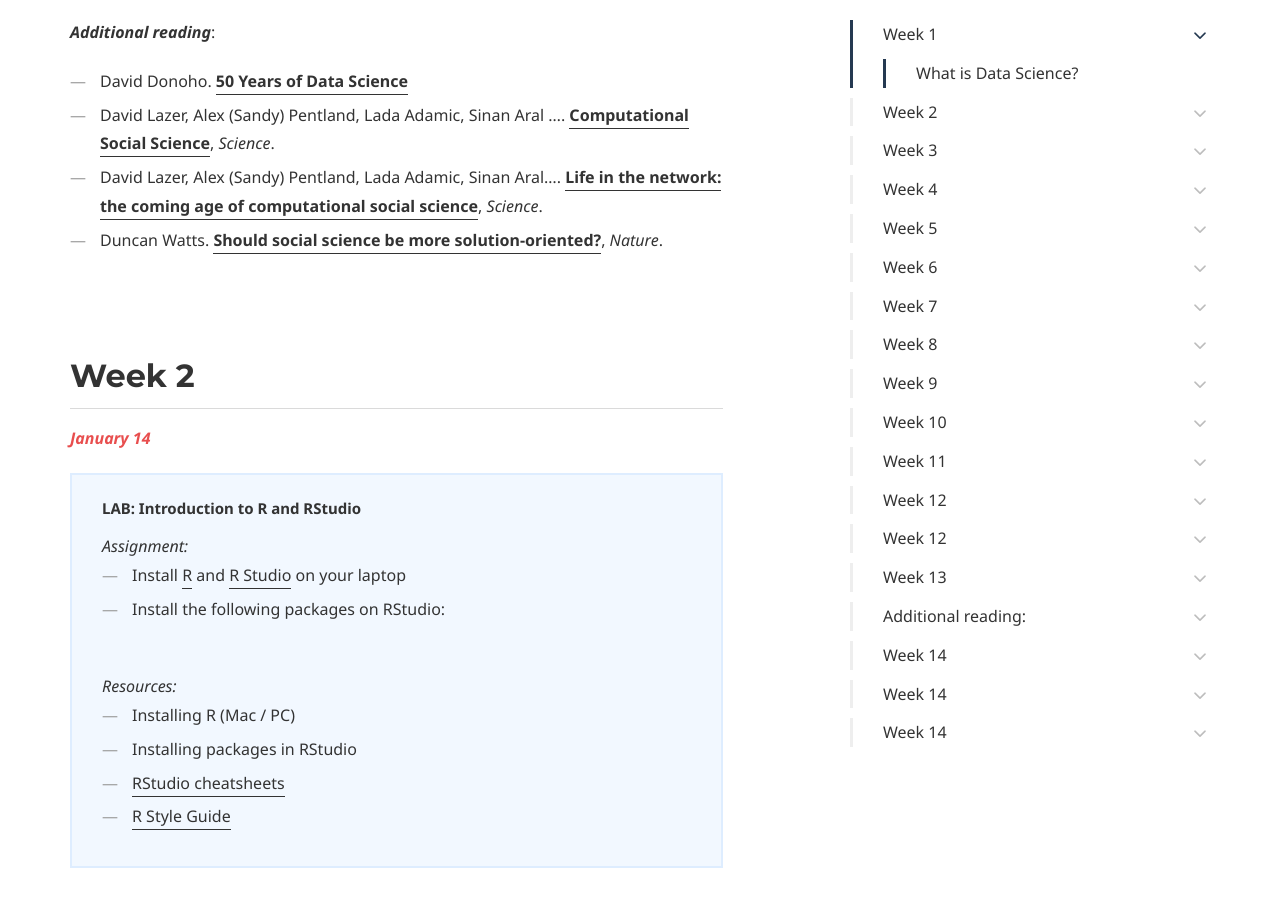
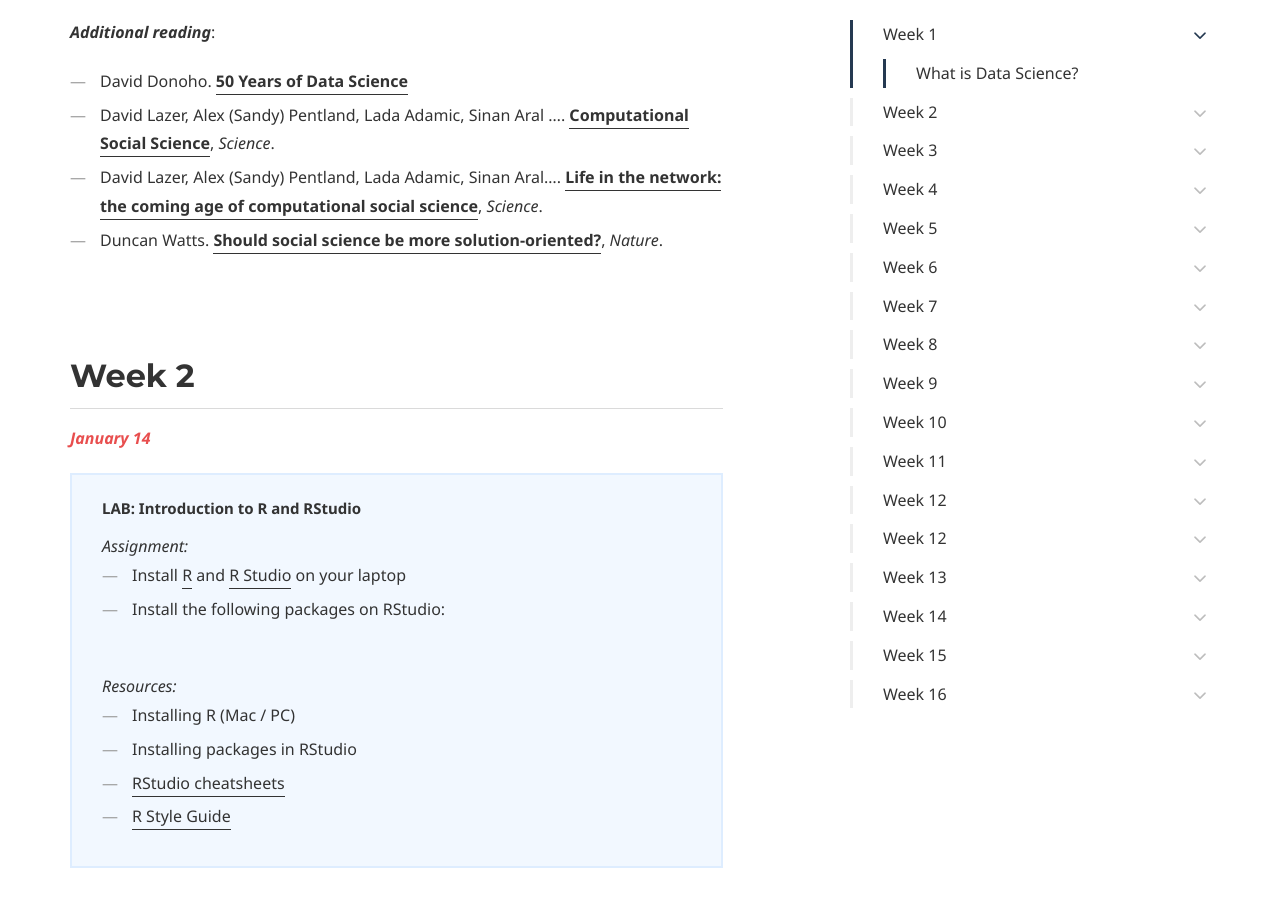
Before and after one commit to dssoc/dssoc.github.io, a Jekyll site: the page built from schedule.md, in a window 1280 px wide and 900 px high, scrolled down 941 px. Built offline with Jekyll 4.4.1, drawn with Linux system fonts in a browser that asks for light colours; some web fonts are replaced; some of the changed text lies outside the part shown.

Commit message:
remove feb 6

```diff
--- a/schedule.md
+++ b/schedule.md
@@ -391,7 +391,6 @@
 <br/><br/>
 
 ***Additional reading***:
--
 <br/><br/><br/>
 
 <b><i><font color="#E84E4E">April 2</font></i></b>
@@ -429,7 +428,7 @@
 <br/><br/><br/>
 
 
-## Week 14
+## Week 15
 <b><i><font color="#E84E4E">April 14</font></i></b>
 ### TITLE
 ***Required reading***:
@@ -444,6 +443,6 @@
 ### FINAL PRESENTATIONS
 <br/><br/><br/>
 
-## Week 14
+## Week 16
 <b><i><font color="#E84E4E">April 21</font></i></b>
 ### FINAL PRESENTATIONS
```
Also changed, not shown: 1 other file.
